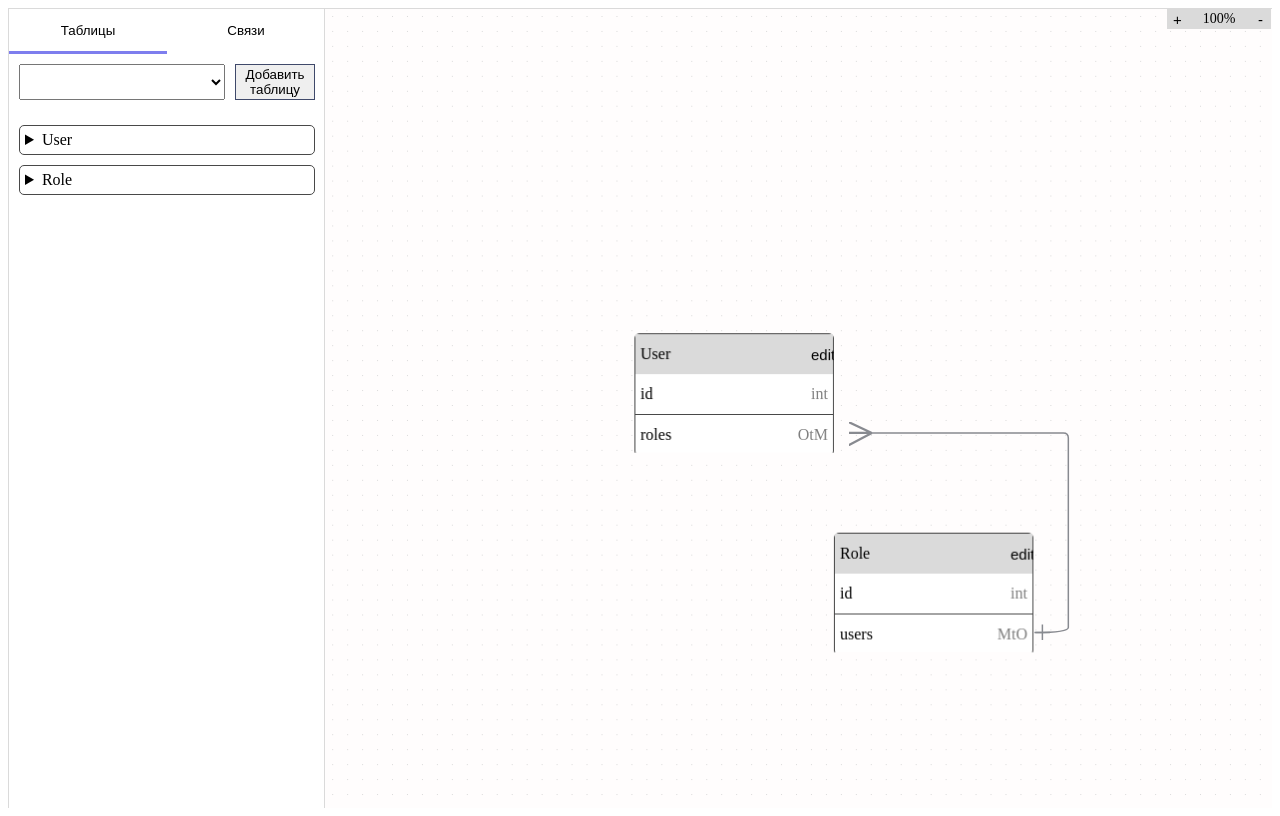
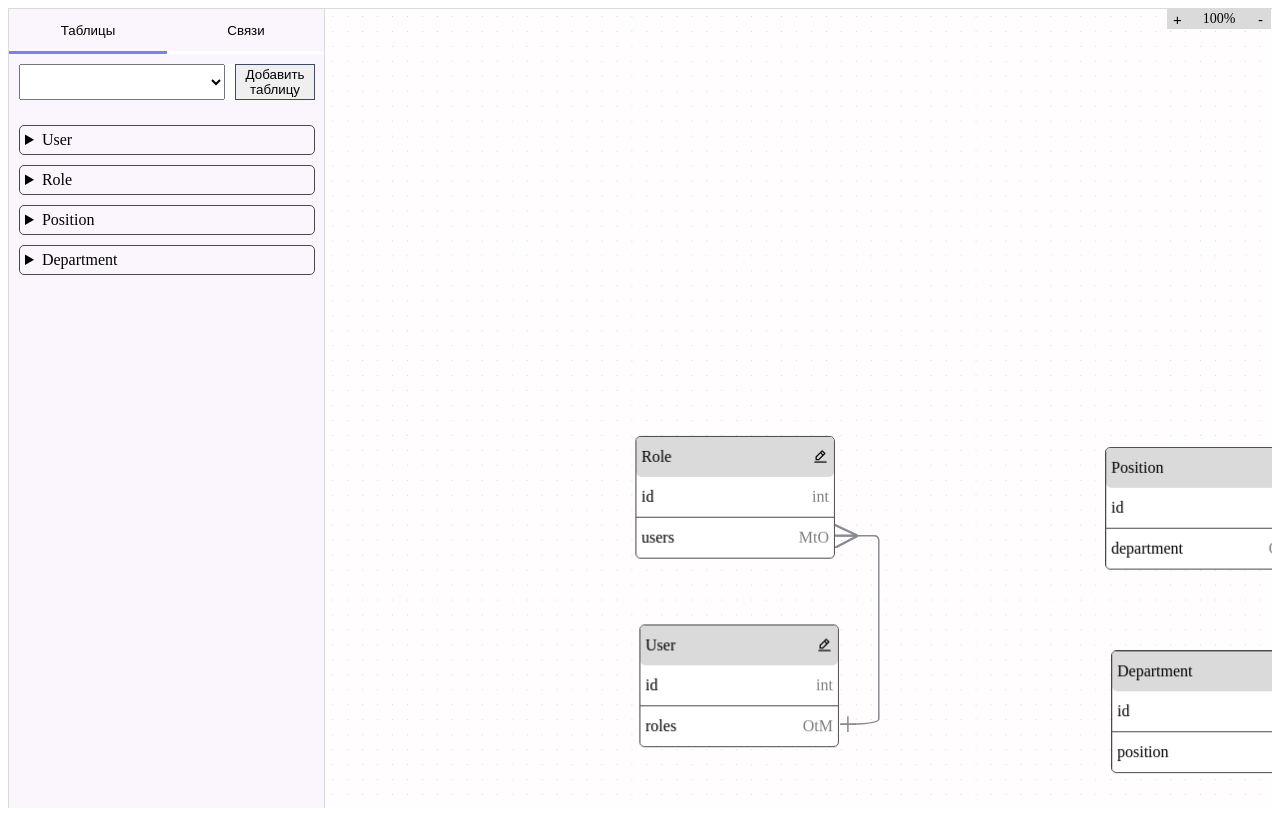
Before and after one commit to HaneulSky/erd-vue3, a Vue app: page / in a window 1280 px wide. Built offline with nearby package versions, Linux system fonts and the light colour scheme; the HTML template or start-up script is replaced by a standard one.

Commit message:
поправила стили, исправила ошибки отображения маркеров, поправила типы

```diff
--- a/src/App.vue
+++ b/src/App.vue
@@ -59,8 +59,8 @@ const tables = ref<Table[]>([
     id: 1,
     name: 'User',
     comment: 'Это очень важная таблица, она нужна для существования таблицы ради таблицы',
-    xAxis: 10,
-    yAxis: 25,
+    xAxis: 15,
+    yAxis: 317,
     relations: [],
     fields: [
       {
@@ -87,8 +87,8 @@ const tables = ref<Table[]>([
     id: 2,
     name: 'Role',
     comment: 'Это очень важная таблица, она нужна для существования таблицы ради таблицы',
-    xAxis: 210,
-    yAxis: 225,
+    xAxis: 11,
+    yAxis: 128,
     relations: [],
     fields: [
       {
@@ -111,17 +111,12 @@ const tables = ref<Table[]>([
       },
     ],
   },
-]);
-
-const relations = ref<Relation[]>([
     {
-    id: 1,
-    source: {
-      id: 1,
-      name: 'User',
+    id: 3,
+    name: 'Position',
     comment: 'Это очень важная таблица, она нужна для существования таблицы ради таблицы',
-      xAxis: 10,
-      yAxis: 25,
+    xAxis: 482,
+    yAxis: 139,
     relations: [],
     fields: [
       {
@@ -135,8 +130,8 @@ const relations = ref<Relation[]>([
       },
       {
         id: 2,
-          datatype: { id: 1, name: 'OtM' },
-          name: 'roles',
+        name: 'department',
+        datatype: { id: 2, name: 'OtM' },
         nullable: false,
         unique: true,
         increment: true,
@@ -144,12 +139,12 @@ const relations = ref<Relation[]>([
       },
     ],
   },
-    target: {
-      id: 2,
-      name: 'Role',
+    {
+    id: 4,
+    name: 'Department',
     comment: 'Это очень важная таблица, она нужна для существования таблицы ради таблицы',
-      xAxis: 210,
-      yAxis: 225,
+    xAxis: 488,
+    yAxis: 343,
     relations: [],
     fields: [
       {
@@ -163,7 +158,7 @@ const relations = ref<Relation[]>([
       },
       {
         id: 2,
-          name: 'users',
+        name: 'position',
         datatype: { id: 2, name: 'MtO' },
         nullable: false,
         unique: true,
@@ -172,6 +167,13 @@ const relations = ref<Relation[]>([
       },
     ],
   },
+]);
+
+const relations = ref<Relation[]>([
+  {
+    id: 1,
+    source:  tables.value[0],
+    target: tables.value[1],
     datatype: { id: 1, name: 'OtM' },
     sourceField: {
       id: 2,
@@ -185,6 +187,30 @@ const relations = ref<Relation[]>([
     targetField: {
       id: 2,
       name: 'users',
+      datatype: { id: 2, name: 'MtO' },
+      nullable: false,
+      unique: true,
+      increment: true,
+      comment: null,
+    },
+  },
+    {
+    id: 2,
+    source:  tables.value[2],
+    target: tables.value[3],
+    datatype: { id: 1, name: 'OtM' },
+    sourceField: {
+      id: 2,
+      datatype: { id: 1, name: 'OtM' },
+      name: 'department',
+      nullable: false,
+      unique: true,
+      increment: true,
+      comment: null,
+    },
+    targetField: {
+      id: 2,
+      name: 'position',
       datatype: { id: 2, name: 'MtO' },
       nullable: false,
       unique: true,
--- a/src/components/CanvasBlock.vue
+++ b/src/components/CanvasBlock.vue
@@ -9,7 +9,7 @@
         class="material-icons"
         @click="$emit('edit:table', tableData.id)"
       >
-        edit
+        <svg xmlns="http://www.w3.org/2000/svg" width="1em" height="1em" viewBox="0 0 24 24"><path fill="currentColor" d="M5 18h4.24a1 1 0 0 0 .71-.29l6.92-6.93L19.71 8a1 1 0 0 0 0-1.42l-4.24-4.29a1 1 0 0 0-1.42 0l-2.82 2.83l-6.94 6.93a1 1 0 0 0-.29.71V17a1 1 0 0 0 1 1m9.76-13.59l2.83 2.83l-1.42 1.42l-2.83-2.83ZM6 13.17l5.93-5.93l2.83 2.83L8.83 16H6ZM21 20H3a1 1 0 0 0 0 2h18a1 1 0 0 0 0-2"/></svg>
       </button>
     </div>
     <div
@@ -68,6 +68,7 @@ const emit = defineEmits<{
 
 .table-block-header {
   background: #dadada;
+  border-radius: 5px;
 }
 
 button {
--- a/src/components/SVGCanvas.vue
+++ b/src/components/SVGCanvas.vue
@@ -74,7 +74,6 @@
             stroke-width="1.5"
           />
         </marker>
-
         <!-- Маркер для "Многие" (M) слева -->
         <marker
           id="arrowhead-many-left"
@@ -93,7 +92,6 @@
             transform="rotate(180 9 8.5)"
           />
         </marker>
-
         <!-- Маркер для "Один" (O) -->
         <marker
           id="crossbar-one"
@@ -143,7 +141,7 @@
           :fields-name="props.fieldsName"
           @mousedown.native.stop="handleTableMouseDown(table, $event)"
           @edit:table="$emit('edit:table', $event)"
-          @edit:field="$emit('edit:field', $event)"
+          @update:field="$emit('update:field', $event)"
         />
       </foreignObject>
     </svg>
@@ -189,7 +187,7 @@ const emit = defineEmits<{
   (e: 'edit:table', id: string | number): void;
   (e: 'update:table', value: Entity): void;
   (e: 'edit:relation', id: string | number): void;
-  (e: 'edit:field', value: any): void;
+  (e: 'update:field', value: any): void;
 }>();
 
 const scale = ref<number>(1);
@@ -227,32 +225,52 @@ watch(() => props.relations, () => {
 const getBlockHeight = (table: Entity): number => {
   const headerHeight = 40;
   const fieldHeight = 40;
+  const border = 4;
   const fieldsCount = table.fields?.length || 0;
-  return headerHeight + fieldsCount * fieldHeight;
+  return headerHeight + fieldsCount * fieldHeight + border;
 };
 
-const getTablesByRelations = (relation: Relation): { sourceTable: Entity | undefined; targetTable: Table | undefined } => {
+const getTablesByRelations = (relation: Relation): { sourceTable: Entity | undefined; targetTable: Entity | undefined } => {
   const sourceTable = props.tables.find((t) => t.id === relation.source?.id);
   const targetTable = props.tables.find((t) => t.id === relation.target?.id);
   return { sourceTable, targetTable };
 };
 
 const getMarkerStart = (relation: Relation): string => {
-  const datatype = relation.datatype?.name;
-  if (datatype === 'OtO' || datatype === 'MtO') return 'url(#crossbar-one)';
-  if (datatype === 'MtM' || datatype === 'OtM') return 'url(#arrowhead-many-left)';
-  return '';
-};
+      const { sourceTable, targetTable} = getTablesByRelations(relation);
+      if (!sourceTable || !targetTable) return '';
+      const isSourceAbove = sourceTable.yAxis > targetTable.yAxis;
+      const isSameXAxis = Math.abs(sourceTable.xAxis - targetTable.xAxis) <= tableWidth.value;
+
+      const relationType = relation.datatype?.name;
+      let marker = 'url(#crossbar-one)';
+
+      if (relationType === 'MtM') marker = 'url(#arrowhead-many-left)';
+      if (relationType === 'MtO') marker = isSourceAbove && isSameXAxis ? 'url(#crossbar-one)' : 'url(#arrowhead-many-left)';
+      if (relationType === 'OtM') marker = isSourceAbove && isSameXAxis ? 'url(#arrowhead-many-left)' : 'url(#crossbar-one)';
+
+      return marker;
+}
 
 const getMarkerEnd = (relation: Relation): string => {
-  const datatype = relation.datatype?.name;
-  if (datatype === 'OtO' || datatype === 'OtM') return 'url(#crossbar-one)';
-  if (datatype === 'MtM' || datatype === 'MtO') return 'url(#arrowhead-many)';
-  return '';
-};
+      const { sourceTable, targetTable} = getTablesByRelations(relation);
+      if (!sourceTable || !targetTable) return '';
+      const visualTableWidth = tableWidth;
+      const sourceVisualCenter = sourceTable.xAxis + visualTableWidth / 2;
+      const targetVisualCenter = targetTable.xAxis + visualTableWidth / 2;
+      const isSourceLeft = sourceVisualCenter < targetVisualCenter;
+      const isSourceAbove = sourceTable.yAxis > targetTable.yAxis;
+      const isSameXAxis = Math.abs(sourceTable.xAxis - targetTable.xAxis) <= tableWidth.value;
+      const relationType = relation.datatype?.name;
+      let marker = 'url(#crossbar-one)';
+      if (relationType === 'MtM') marker = isSourceLeft ? 'url(#arrowhead-many)' : 'url(#arrowhead-many-left)';
+      if (relationType === 'MtO') marker = (isSourceAbove && !isSameXAxis) || !isSourceAbove ? 'url(#crossbar-one)' : 'url(#arrowhead-many-left)';
+      if (relationType === 'OtM') marker = (isSourceAbove && !isSameXAxis) || !isSourceAbove ? 'url(#arrowhead-many-left)' : 'url(#crossbar-one)';
+
+      return marker;
+}
 
 const getConnectionPoint = (table: Entity, side: string, relation: Relation, isSource: boolean): { x: number; y: number } => {
-  const visualTableWidth = tableWidth.value;
   const visualHeaderHeight = 40;
   const fieldHeight = 40;
   const baseX = table.xAxis || 1;
@@ -271,34 +289,36 @@ const getConnectionPoint = (table: Entity, side: string, relation: Relation, isS
     case 'left':
       return { x: baseX - offset, y: yPosition };
     case 'right':
-      return { x: baseX + visualTableWidth + offset, y: yPosition };
+      return { x: baseX + tableWidth.value + offset, y: yPosition };
     default:
-      return { x: baseX + visualTableWidth / 2, y: yPosition };
+      return { x: baseX + tableWidth.value / 2, y: yPosition };
   }
 };
 
 const getConnectionPath = (relation: Relation): string => {
   const { sourceTable, targetTable } = getTablesByRelations(relation);
   if (!sourceTable || !targetTable) return '';
-  const visualTableWidth = tableWidth.value;
-  const isSameXAxis = Math.abs(sourceTable.xAxis! - targetTable.xAxis!) <= visualTableWidth;
+
+  const isSameXAxis = Math.abs(sourceTable.xAxis! - targetTable.xAxis!) <= tableWidth.value;
   const isSourceAbove = sourceTable.yAxis! < targetTable.yAxis!;
-  const sourceVisualCenterX = sourceTable.xAxis! + visualTableWidth / 2;
-  const targetVisualCenterX = targetTable.xAxis! + visualTableWidth / 2;
+  const sourceVisualCenterX = sourceTable.xAxis! + tableWidth.value / 2;
+  const targetVisualCenterX = targetTable.xAxis! + tableWidth.value / 2;
   const isSourceLeft = sourceVisualCenterX < targetVisualCenterX;
   const baseRadius = 5;
+  const markerSize = 15;
 
   if (isSameXAxis) {
-    const side = isSourceAbove ? 'right' : 'right';
-    const offset = 35;
+    const side = 'right';
+    const offset = 40;
     const topTable = isSourceAbove ? sourceTable : targetTable;
     const bottomTable = isSourceAbove ? targetTable : sourceTable;
     const topPoint = getConnectionPoint(topTable, side, relation, topTable.id === relation.source?.id);
     const bottomPoint = getConnectionPoint(bottomTable, side, relation, bottomTable.id === relation.source?.id);
-    const midX = Math.max(topTable.xAxis! + visualTableWidth, bottomTable.xAxis! + visualTableWidth) + offset;
-    if (relation.datatype?.name === 'OtO' || (relation.datatype?.name === 'MtO' && !isSourceAbove) || (relation.datatype?.name === 'OtM' && isSourceAbove)) topPoint.x += 15;
+    const midX = Math.max(topTable.xAxis! + tableWidth.value, bottomTable.xAxis! + tableWidth.value) + offset;
+    if (relation.datatype?.name === 'OtO' || (relation.datatype?.name === 'MtO' && !isSourceAbove) || (relation.datatype?.name === 'OtM' && isSourceAbove)) topPoint.x += markerSize;
     const yDistance = Math.abs(bottomTable.yAxis! - topPoint.y);
     const radius = Math.min(baseRadius, yDistance / 2);
+    console.log('here', {rel: relation.id})
     const path = `
       M ${topPoint.x},${topPoint.y}
       L ${midX - radius},${topPoint.y}
@@ -314,8 +334,9 @@ const getConnectionPath = (relation: Relation): string => {
   const end = getConnectionPoint(targetTable, targetSide, relation, false);
   const midX = (start.x + end.x) / 2;
 
-  if ((relation.datatype?.name === 'OtO' || relation.datatype?.name === 'OtM') && targetSide === 'left') start.x += 15;
-  if ((relation.datatype?.name === 'OtO' || relation.datatype?.name === 'OtM') && targetSide === 'right') start.x -= 15;
+  if ((relation.datatype?.name === 'OtO' || relation.datatype?.name === 'OtM') && targetSide === 'left') start.x += markerSize;
+  if ((relation.datatype?.name === 'OtO' || relation.datatype?.name === 'OtM') && targetSide === 'right') start.x -= markerSize;
+
   if (start.y === end.y) {
     return `
       M ${start.x},${start.y}
--- a/src/components/TabsEntityBlock.vue
+++ b/src/components/TabsEntityBlock.vue
@@ -3,6 +3,7 @@
     <div class="table-block-head">
       <span>Имя:</span>
       <input
+        class="table-block-field"
         :value="table.name"
         @input="$emit('update:table', { id: table.id, name: $event.target?.value })"
       >
@@ -96,13 +97,13 @@ details {
   width: 40px;
 }
 
-.table-block-head input {
+/* .table-block-head input {
   outline: none;
   border: none;
   border-bottom: 1px solid #494949;
   transition: border-bottom .2px ease;
   width: 100%;
-}
+} */
 
 .table-block-head input:focus {
   border-bottom:  1px solid #3f496a;
--- a/src/components/Toolbar.vue
+++ b/src/components/Toolbar.vue
@@ -81,6 +81,7 @@ const openTab = (tabName: string) => {
 </script>
 <style scoped>
 .erd-toolbar {
+  background-color: rgb(242, 226, 250, 0.3);
   border: 1px solid #dadada;
   width: 100%;
   height: 100%;
```
Also changed, not shown: src/models/Table.model.ts (+8 -19 lines). Lines whose indentation alone changed are shown as unchanged.
